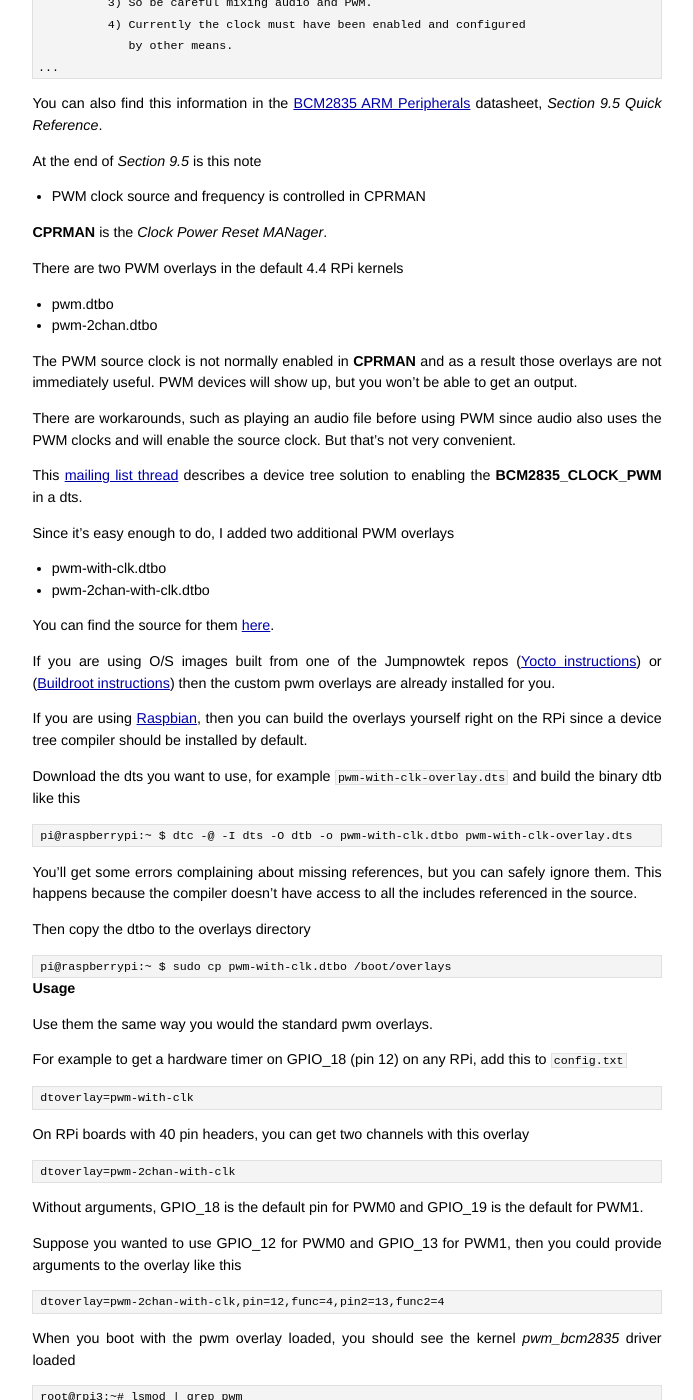
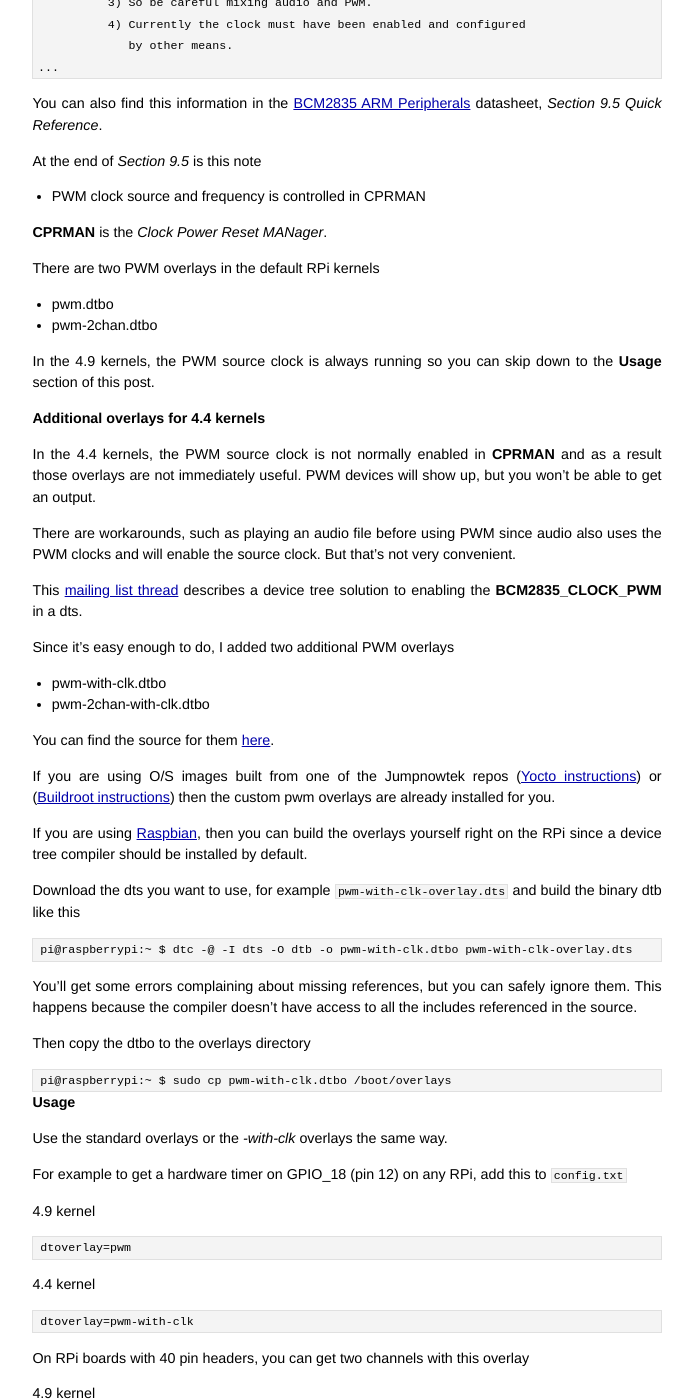
Before and after one commit to jumpnow/jumpnowtek-site, a Jekyll site: the page built from _posts/2016-09-20-Using-the-Raspberry-Pi-Hardware-PWM-timers.md, in a window 1280 px wide and 1400 px high, scrolled down 502 px. Shown: the whole window, without its empty margins (293-986 px from the left). Built offline with Jekyll 4.4.1, drawn with Linux system fonts in a browser that asks for light colours; some of the changed text lies outside the part shown.

Commit message:
Add 4.9 note to rpm pwm doc

```diff
--- a/_posts/2016-09-20-Using-the-Raspberry-Pi-Hardware-PWM-timers.md
+++ b/_posts/2016-09-20-Using-the-Raspberry-Pi-Hardware-PWM-timers.md
@@ -36,13 +36,16 @@ At the end of *Section 9.5* is this note
 **CPRMAN** is the *Clock Power Reset MANager*.
 
 
-There are two PWM overlays in the default 4.4 RPi kernels
+There are two PWM overlays in the default RPi kernels
 
 * pwm.dtbo
 * pwm-2chan.dtbo
 
+In the 4.9 kernels, the PWM source clock is always running so you can skip down to the **Usage** section of this post.
 
-The PWM source clock is not normally enabled in **CPRMAN** and as a result those overlays are not immediately useful. PWM devices will show up, but you won't be able to get an output.
+## Additional overlays for 4.4 kernels
+
+In the 4.4 kernels, the PWM source clock is not normally enabled in **CPRMAN** and as a result those overlays are not immediately useful. PWM devices will show up, but you won't be able to get an output.
 
 There are workarounds, such as playing an audio file before using PWM since audio also uses the PWM clocks and will enable the source clock. But that's not very convenient.
 
@@ -72,13 +75,25 @@ Then copy the dtbo to the overlays directory
 
 ## Usage
 
-Use them the same way you would the standard pwm overlays.
+Use the standard overlays or the *-with-clk* overlays the same way.
 
 For example to get a hardware timer on GPIO_18 (pin 12) on any RPi, add this to `config.txt`
+
+4.9 kernel
+
+    dtoverlay=pwm
+
+4.4 kernel
 
     dtoverlay=pwm-with-clk
 
 On RPi boards with 40 pin headers, you can get two channels with this overlay
+
+4.9 kernel
+
+    dtoverlay=pwm-2chan
+
+4.4 kernel
 
     dtoverlay=pwm-2chan-with-clk
 
```
Also changed, not shown: other parts of _posts/2016-09-20-Using-the-Raspberry-Pi-Hardware-PWM-timers.md (+2 -2 lines).
